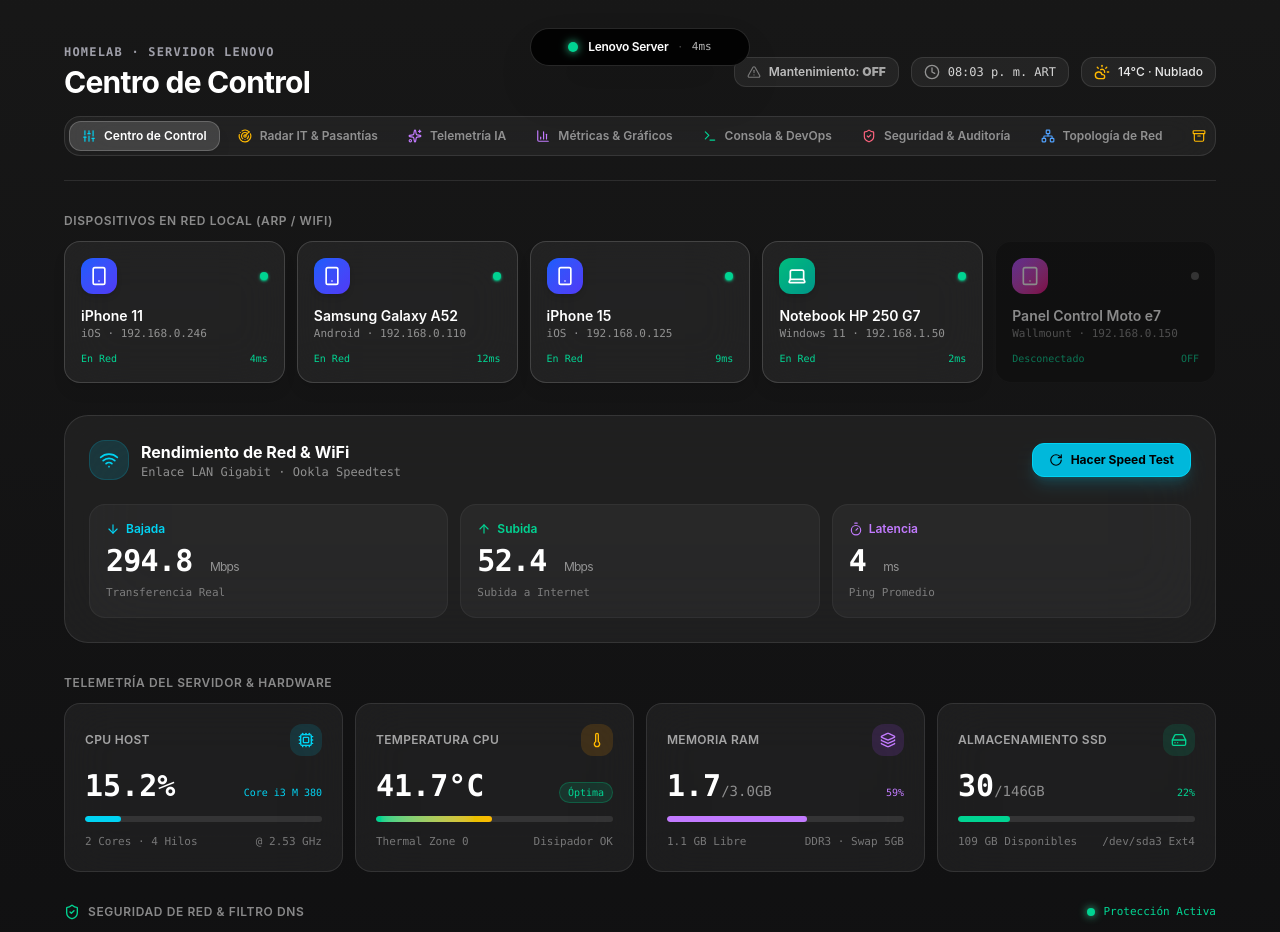
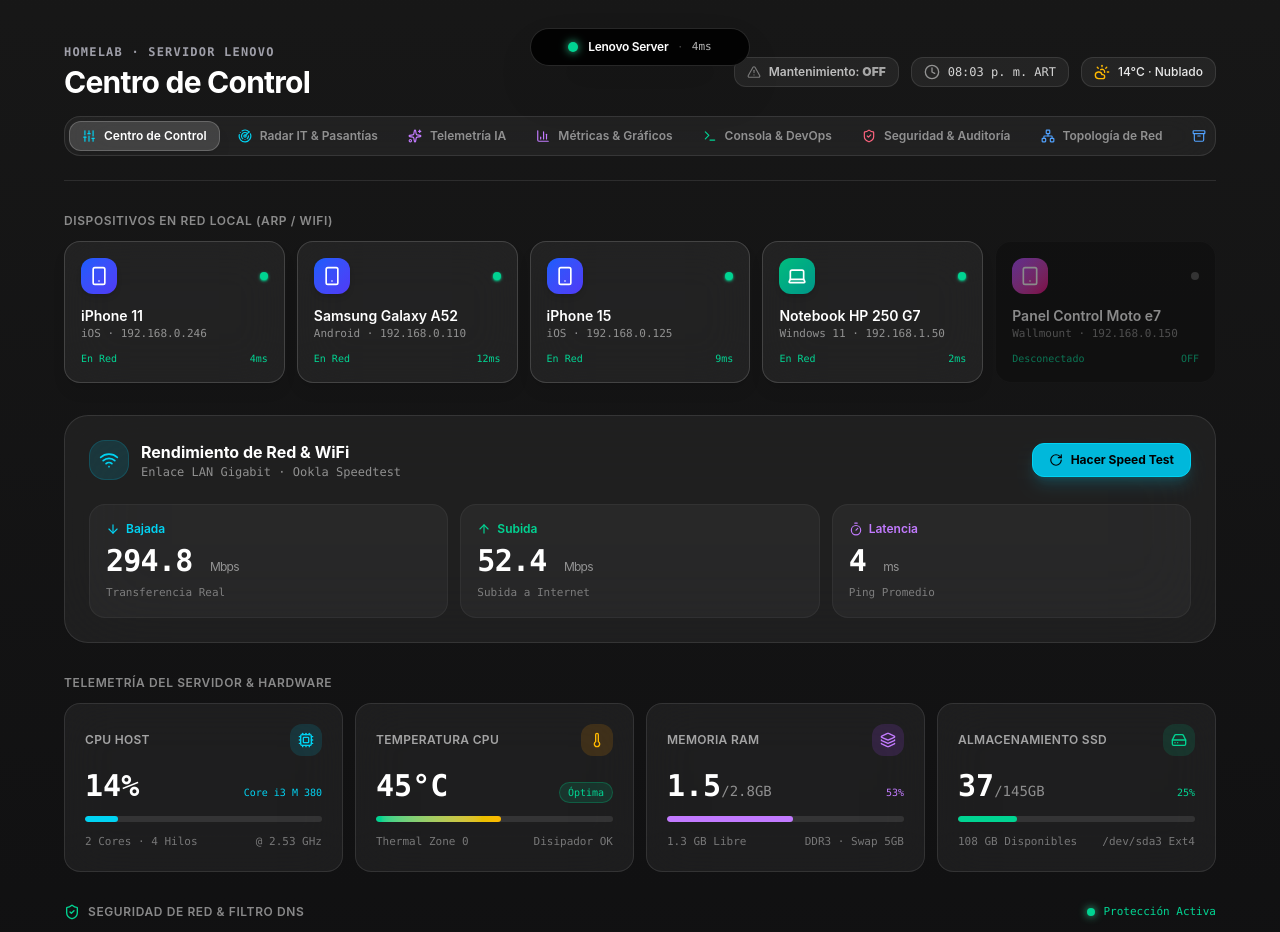
Before and after one commit to santinohicke/homelab-dashboard, a React (Vite) app: page / in a window 1280 px wide. Shown: the top 932 px of the page. Built offline with nearby package versions, Linux system fonts and the light colour scheme; no server answers.

Commit message:
Refactor: Comprehensive audit, live kernel telemetry integration and hardware synchronization

```diff
--- a/src/App.jsx
+++ b/src/App.jsx
@@ -323,12 +323,12 @@ export function DockerContainers3DRack() {
           method: "POST"
         });
         if (!res.ok) throw new Error(`HTTP ${res.status}`);
-        setActionFeedback({ type: "success", msg: `✅ Contenedor ${unit.label} reiniciado con éxito en Portainer.` });
+        setActionFeedback({ type: "success", msg: `Contenedor ${unit.label} reiniciado con éxito en Portainer.` });
         setTimeout(fetchContainers, 2000);
         if (showLogs) setTimeout(fetchLogs, 1500);
       } else {
         await new Promise(r => setTimeout(r, 1400));
-        setActionFeedback({ type: "success", msg: `✅ Contenedor ${unit.label} reiniciado con éxito.` });
+        setActionFeedback({ type: "success", msg: `Contenedor ${unit.label} reiniciado con éxito.` });
       }
     } catch (err) {
       console.error("Error al reiniciar contenedor:", err);
@@ -865,9 +865,10 @@ export function AppleIslandDesign() {
   const [piholeTimer, setPiholeTimer] = useState(300);
   const [piholeStats, setPiholeStats] = useState(null);
 
-  // Live Server Hardware Telemetry Oscillations (around real Lenovo Server baseline)
+  // Live Server Hardware Telemetry from /api/v1/system
+  const [systemStats, setSystemStats] = useState(null);
   const [cpuUsage, setCpuUsage] = useState(14);
-  const [cpuTemp, setCpuTemp] = useState(42);
+  const [cpuTemp, setCpuTemp] = useState(45);
 
   // Estimador Eléctrico: Potencia, Consumo mensual y Costo en Pesos Argentinos
   const currentWatts = +(15.8 + (cpuUsage / 100) * 8.5).toFixed(1);
@@ -875,6 +876,23 @@ export function AppleIslandDesign() {
   const monthlyCostArs = Math.round(monthlyKwh * tariffKwhArs);
   const pcDesktopCostArs = Math.round(((220 * 24 * 30.5) / 1000) * tariffKwhArs);
   const savingsArs = pcDesktopCostArs - monthlyCostArs;
+
+  const fetchSystemStats = async () => {
+    try {
+      const res = await fetch("/api/v1/system");
+      if (res.ok) {
+        const data = await res.json();
+        setSystemStats(data);
+        if (data.cpu_percent !== undefined) setCpuUsage(data.cpu_percent);
+        if (data.temperature_c !== undefined) setCpuTemp(data.temperature_c);
+        if (data.latency_ms !== undefined) setLatency(Math.round(data.latency_ms));
+        if (typeof data.maintenance_mode === "boolean") setMaintenanceMode(data.maintenance_mode);
+        if (data.status === "online") setServerStatus("connected");
+      }
+    } catch (err) {
+      // offline fallback
+    }
+  };
 
   const fetchHaStates = async () => {
     try {
@@ -934,15 +952,18 @@ export function AppleIslandDesign() {
   };
 
   useEffect(() => {
+    fetchSystemStats();
     fetchHaStates();
     fetchKumaStatus();
     fetchDockerStorage();
     fetchPiholeStats();
+    const timerSystem = setInterval(fetchSystemStats, 4000);
     const timerHa = setInterval(fetchHaStates, 10000);
     const timerKuma = setInterval(fetchKumaStatus, 8000);
     const timerStorage = setInterval(fetchDockerStorage, 25000);
     const timerPihole = setInterval(fetchPiholeStats, 10000);
     return () => {
+      clearInterval(timerSystem);
       clearInterval(timerHa);
       clearInterval(timerKuma);
       clearInterval(timerStorage);
@@ -961,9 +982,8 @@ export function AppleIslandDesign() {
     const handleOnline = () => {
       setServerStatus("connecting");
       setTimeout(() => {
-        setServerStatus("connected");
-        setLatency(Math.floor(Math.random() * 4) + 2);
-      }, 1200);
+        fetchSystemStats();
+      }, 800);
     };
     const handleOffline = () => setServerStatus("disconnected");
 
@@ -973,21 +993,6 @@ export function AppleIslandDesign() {
       window.removeEventListener("online", handleOnline);
       window.removeEventListener("offline", handleOffline);
     };
-  }, []);
-
-  // CPU live oscillation simulation around real baseline
-  useEffect(() => {
-    const interval = setInterval(() => {
-      setCpuUsage(prev => {
-        const delta = (Math.random() - 0.5) * 4;
-        return Math.max(8, Math.min(28, Math.round((prev + delta) * 10) / 10));
-      });
-      setCpuTemp(prev => {
-        const delta = (Math.random() - 0.5) * 0.8;
-        return Math.max(39, Math.min(46, Math.round((prev + delta) * 10) / 10));
-      });
-    }, 3500);
-    return () => clearInterval(interval);
   }, []);
 
   // Pi-hole pause countdown timer
@@ -1327,7 +1332,7 @@ export function AppleIslandDesign() {
               </div>
 
               <div className="flex items-center justify-between pt-1 text-[11px] text-white/50 border-t border-white/5">
-                <span>Ubuntu Server 24.04 LTS · 8 Contenedores</span>
+                <span>Ubuntu 22.04 LTS · 8 Contenedores · Uptime: {systemStats?.uptime?.formatted || "4d 9h"}</span>
                 <span className="text-cyan-400 font-medium">Tocar para contraer</span>
               </div>
             </div>
@@ -1349,7 +1354,7 @@ export function AppleIslandDesign() {
                   <span className="w-2 h-2 rounded-full bg-amber-400 animate-ping" />
                 </div>
                 <div className="text-white/70 mt-0.5">
-                  El servidor Lenovo ThinkCentre se encuentra ejecutando actualizaciones o tareas programadas. Los servicios pueden experimentar micro-cortes temporales.
+                  El Servidor Lenovo se encuentra ejecutando actualizaciones o tareas programadas. Los servicios pueden experimentar micro-cortes temporales.
                 </div>
               </div>
             </div>
@@ -1422,13 +1427,13 @@ export function AppleIslandDesign() {
           <div className="w-full flex items-center gap-1.5 p-1 rounded-2xl bg-white/[0.05] border border-white/10 backdrop-blur-xl overflow-x-auto no-scrollbar">
             {[
               { id: "control", label: "Centro de Control", icon: Sliders, color: "text-cyan-400" },
-              { id: "radar", label: "Radar IT & Pasantías", icon: Radar, color: "text-amber-400" },
+              { id: "radar", label: "Radar IT & Pasantías", icon: Radar, color: "text-cyan-400" },
               { id: "ai", label: "Telemetría IA", icon: Sparkles, color: "text-purple-400" },
               { id: "metrics", label: "Métricas & Gráficos", icon: BarChart3, color: "text-purple-400" },
               { id: "devops", label: "Consola & DevOps", icon: Terminal, color: "text-emerald-400" },
               { id: "security", label: "Seguridad & Auditoría", icon: ShieldCheck, color: "text-rose-400" },
               { id: "network", label: "Topología de Red", icon: Network, color: "text-blue-400" },
-              { id: "backups", label: "Gestor de Backups", icon: Archive, color: "text-amber-400" }
+              { id: "backups", label: "Gestor de Backups", icon: Archive, color: "text-blue-400" }
             ].map(tab => {
               const Icon = tab.icon;
               const isActive = dashboardSection === tab.id;
@@ -1599,8 +1604,14 @@ export function AppleIslandDesign() {
               </div>
               <div className="flex items-baseline justify-between">
                 <span className="text-2xl sm:text-3xl font-bold font-mono text-white">{cpuTemp}°C</span>
-                <span className="text-[10px] font-mono px-2 py-0.5 rounded-full bg-emerald-500/15 text-emerald-400 border border-emerald-500/30">
-                  Óptima
+                <span className={`text-[10px] font-mono px-2 py-0.5 rounded-full border ${
+                  cpuTemp < 60
+                    ? "bg-emerald-500/15 text-emerald-400 border-emerald-500/30"
+                    : cpuTemp < 75
+                    ? "bg-amber-500/15 text-amber-400 border-amber-500/30"
+                    : "bg-rose-500/15 text-rose-400 border-rose-500/30"
+                }`}>
+                  {cpuTemp < 60 ? "Óptima" : cpuTemp < 75 ? "Normal" : "Elevada"}
                 </span>
               </div>
               <div className="w-full bg-white/10 h-1.5 rounded-full overflow-hidden">
@@ -1621,14 +1632,24 @@ export function AppleIslandDesign() {
                 </div>
               </div>
               <div className="flex items-baseline justify-between">
-                <span className="text-2xl sm:text-3xl font-bold font-mono text-white">1.7<span className="text-sm font-normal text-white/50">/3.0GB</span></span>
-                <span className="text-[10px] font-mono text-purple-400 font-medium">59%</span>
+                <span className="text-2xl sm:text-3xl font-bold font-mono text-white">
+                  {systemStats?.memory ? (systemStats.memory.used_mb / 1024).toFixed(1) : "1.5"}
+                  <span className="text-sm font-normal text-white/50">
+                    /{systemStats?.memory ? (systemStats.memory.total_mb / 1024).toFixed(1) : "2.8"}GB
+                  </span>
+                </span>
+                <span className="text-[10px] font-mono text-purple-400 font-medium">
+                  {systemStats?.memory ? `${systemStats.memory.percent}%` : "53%"}
+                </span>
               </div>
               <div className="w-full bg-white/10 h-1.5 rounded-full overflow-hidden">
-                <div className="bg-purple-400 h-full rounded-full" style={{ width: "59%" }} />
+                <div
+                  className="bg-purple-400 h-full rounded-full transition-all duration-500"
+                  style={{ width: `${systemStats?.memory ? systemStats.memory.percent : 53}%` }}
+                />
               </div>
               <div className="text-[11px] text-white/40 flex justify-between font-mono">
-                <span>1.1 GB Libre</span>
+                <span>{systemStats?.memory ? (systemStats.memory.avail_mb / 1024).toFixed(1) : "1.3"} GB Libre</span>
                 <span>DDR3 · Swap 5GB</span>
               </div>
             </div>
@@ -1642,14 +1663,24 @@ export function AppleIslandDesign() {
                 </div>
               </div>
               <div className="flex items-baseline justify-between">
-                <span className="text-2xl sm:text-3xl font-bold font-mono text-white">30<span className="text-sm font-normal text-white/50">/146GB</span></span>
-                <span className="text-[10px] font-mono text-emerald-400 font-medium">22%</span>
+                <span className="text-2xl sm:text-3xl font-bold font-mono text-white">
+                  {systemStats?.disk ? Math.round(systemStats.disk.used_gb) : "37"}
+                  <span className="text-sm font-normal text-white/50">
+                    /{systemStats?.disk ? Math.round(systemStats.disk.total_gb) : "145"}GB
+                  </span>
+                </span>
+                <span className="text-[10px] font-mono text-emerald-400 font-medium">
+                  {systemStats?.disk ? `${systemStats.disk.percent}%` : "25%"}
+                </span>
               </div>
               <div className="w-full bg-white/10 h-1.5 rounded-full overflow-hidden">
-                <div className="bg-emerald-400 h-full rounded-full" style={{ width: "22%" }} />
+                <div
+                  className="bg-emerald-400 h-full rounded-full transition-all duration-500"
+                  style={{ width: `${systemStats?.disk ? systemStats.disk.percent : 25}%` }}
+                />
               </div>
               <div className="text-[11px] text-white/40 flex justify-between font-mono">
-                <span>109 GB Disponibles</span>
+                <span>{systemStats?.disk ? Math.round(systemStats.disk.free_gb) : "108"} GB Disponibles</span>
                 <span>/dev/sda3 Ext4</span>
               </div>
             </div>
@@ -2064,9 +2095,9 @@ export function AppleIslandDesign() {
               <span>Desglose de Almacenamiento del Servidor</span>
             </h2>
             <div className="flex items-center gap-2 text-xs font-mono">
-              <span className="text-emerald-400 font-bold">109 GB Libres</span>
+              <span className="text-emerald-400 font-bold">{systemStats?.disk ? `${systemStats.disk.free_gb} GB Libres` : "109 GB Libres"}</span>
               <span className="text-white/30">/</span>
-              <span className="text-white/60">146 GB SSD</span>
+              <span className="text-white/60">{systemStats?.disk ? `${systemStats.disk.total_gb} GB SSD` : "146 GB SSD"}</span>
             </div>
           </div>
 
@@ -2077,12 +2108,12 @@ export function AppleIslandDesign() {
                 <div className="flex items-center gap-2">
                   <span className="text-sm font-bold text-white">Disco Principal /dev/sda3 (Ext4)</span>
                   <span className="text-[10px] font-mono px-2 py-0.5 rounded-full bg-emerald-500/15 text-emerald-400 border border-emerald-500/30">
-                    Saludable · 20.5% Usado
+                    Saludable · {systemStats?.disk ? `${systemStats.disk.used_percent}% Usado` : "20.5% Usado"}
                   </span>
                 </div>
                 <div className="flex items-center gap-4 text-xs font-mono text-white/60">
-                  <span>Usado: <strong className="text-white font-bold">30.1 GB</strong></span>
-                  <span>Disponible: <strong className="text-emerald-400 font-bold">109.2 GB</strong></span>
+                  <span>Usado: <strong className="text-white font-bold">{systemStats?.disk ? `${systemStats.disk.used_gb} GB` : "30.1 GB"}</strong></span>
+                  <span>Disponible: <strong className="text-emerald-400 font-bold">{systemStats?.disk ? `${systemStats.disk.free_gb} GB` : "109.2 GB"}</strong></span>
                 </div>
               </div>
 
@@ -2120,7 +2151,7 @@ export function AppleIslandDesign() {
                 </div>
                 <div className="flex items-center gap-1.5 ml-auto text-white/40">
                   <span className="w-2.5 h-2.5 rounded-full bg-white/20" />
-                  <span>Libre (109.2 GB)</span>
+                  <span>Libre ({systemStats?.disk ? `${systemStats.disk.free_gb} GB` : "109.2 GB"})</span>
                 </div>
               </div>
             </div>
@@ -2189,7 +2220,7 @@ export function AppleIslandDesign() {
             <div className="flex items-center gap-2 text-xs font-mono">
               <span className="text-amber-400 font-bold">{currentWatts} W</span>
               <span className="text-white/30">·</span>
-              <span className="text-white/60">Lenovo ThinkCentre M93p Tiny</span>
+              <span className="text-white/60">Servidor Lenovo (Intel Core i3 M 380)</span>
             </div>
           </div>
 
@@ -2266,10 +2297,10 @@ export function AppleIslandDesign() {
               <div className="space-y-0.5">
                 <div className="font-bold text-white flex items-center gap-2">
                   <Sparkles className="w-3.5 h-3.5 text-amber-400" />
-                  <span>Eficiencia Extrema de Formato Tiny (USFF)</span>
+                  <span>Eficiencia Energética de Servidor Lenovo (Laptop)</span>
                 </div>
                 <div className="text-white/60 text-[11px]">
-                  Una PC de escritorio común (220W) costaría <strong className="text-rose-400 font-mono">${pcDesktopCostArs.toLocaleString("es-AR")} ARS/mes</strong>. Tu Lenovo ThinkCentre M93p te ahorra <strong className="text-emerald-400 font-mono">${savingsArs.toLocaleString("es-AR")} ARS al mes</strong> manteniéndolo encendido 24/7.
+                  Una PC de escritorio común (220W) costaría <strong className="text-rose-400 font-mono">${pcDesktopCostArs.toLocaleString("es-AR")} ARS/mes</strong>. Tu Servidor Lenovo te ahorra <strong className="text-emerald-400 font-mono">${savingsArs.toLocaleString("es-AR")} ARS al mes</strong> manteniéndolo encendido 24/7.
                 </div>
               </div>
               <div className="shrink-0 font-mono text-xs font-bold text-emerald-400 px-3 py-1.5 rounded-xl bg-emerald-500/10 border border-emerald-500/20">
@@ -2345,7 +2376,7 @@ export function AppleIslandDesign() {
                   {
                     name: "lenovo-server",
                     ip: "100.64.0.10",
-                    os: "Ubuntu Server 24.04 LTS",
+                    os: "Ubuntu 22.04 LTS",
                     status: "Este Host (Self)",
                     active: true,
                     icon: Server,
--- a/src/BackupsManager.jsx
+++ b/src/BackupsManager.jsx
@@ -21,9 +21,13 @@ export default function BackupsManager() {
   const [isSimulating, setIsSimulating] = useState(false);
   const [simLogs, setSimLogs] = useState([]);
 
-  // Calendar Days for October 2026 (1 to 31)
-  const daysInMonth = Array.from({ length: 31 }, (_, i) => i + 1);
-  const currentDay = 16; // 16 de Octubre 2026
+  // Calendar Days for current month
+  const now = new Date();
+  const currentMonthName = now.toLocaleString("es-AR", { month: "long" });
+  const currentYear = now.getFullYear();
+  const monthYearLabel = currentMonthName.charAt(0).toUpperCase() + currentMonthName.slice(1) + " " + currentYear;
+  const daysInMonth = Array.from({ length: new Date(now.getFullYear(), now.getMonth() + 1, 0).getDate() }, (_, i) => i + 1);
+  const currentDay = now.getDate();
 
   // Fetch real backups from server API
   const fetchRealBackups = async () => {
@@ -226,7 +230,7 @@ export default function BackupsManager() {
               <h2 className="text-base sm:text-lg font-bold text-white flex items-center gap-2">
                 Calendario Visual de Copias Diarias
               </h2>
-              <p className="text-xs text-white/50">Historial de ejecución de cron a las 03:00 AM · Octubre 2026</p>
+              <p className="text-xs text-white/50">Historial de ejecución de cron a las 03:00 AM · {monthYearLabel}</p>
             </div>
           </div>
 
--- a/src/MetricsObservatory.jsx
+++ b/src/MetricsObservatory.jsx
@@ -893,7 +893,7 @@ export default function HomelabMetricsObservatory() {
           <div className="flex items-center justify-between border-b border-white/10 pb-2">
             <h2 className="text-xs uppercase tracking-wider text-cyan-400 font-semibold flex items-center gap-2">
               <Server className="w-4 h-4" />
-              <span>1. Rendimiento del Hardware & Host (Lenovo ThinkCentre Core i3)</span>
+              <span>1. Rendimiento del Hardware & Host (Servidor Lenovo Core i3)</span>
             </h2>
             <span className="text-[11px] font-mono text-white/40">Intel Core i3 M 380 @ 2.53GHz</span>
           </div>
```
Also changed, not shown: src/NetworkTopology.jsx (+9 -9 lines).
